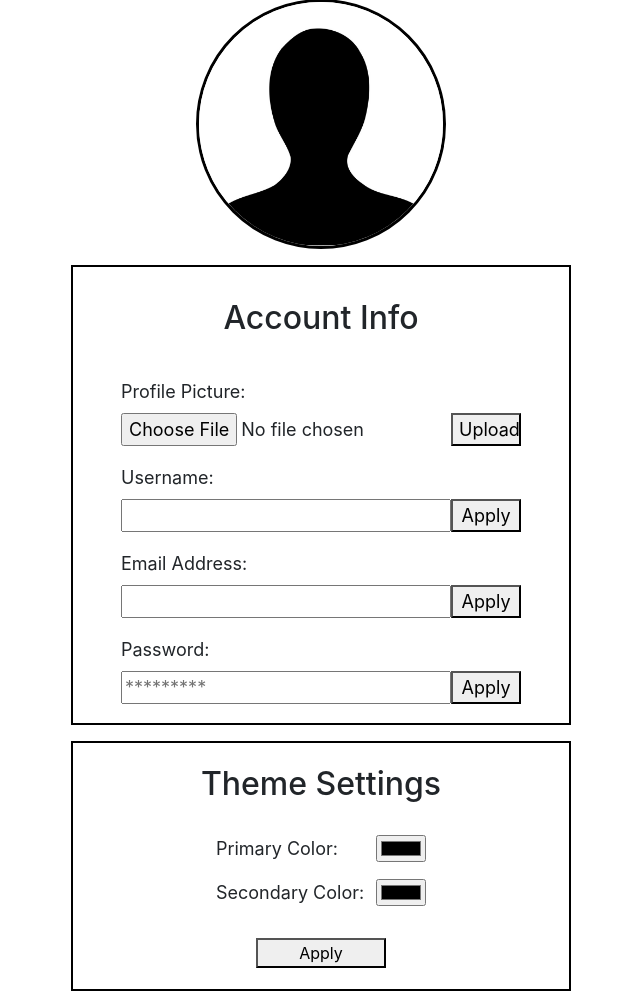
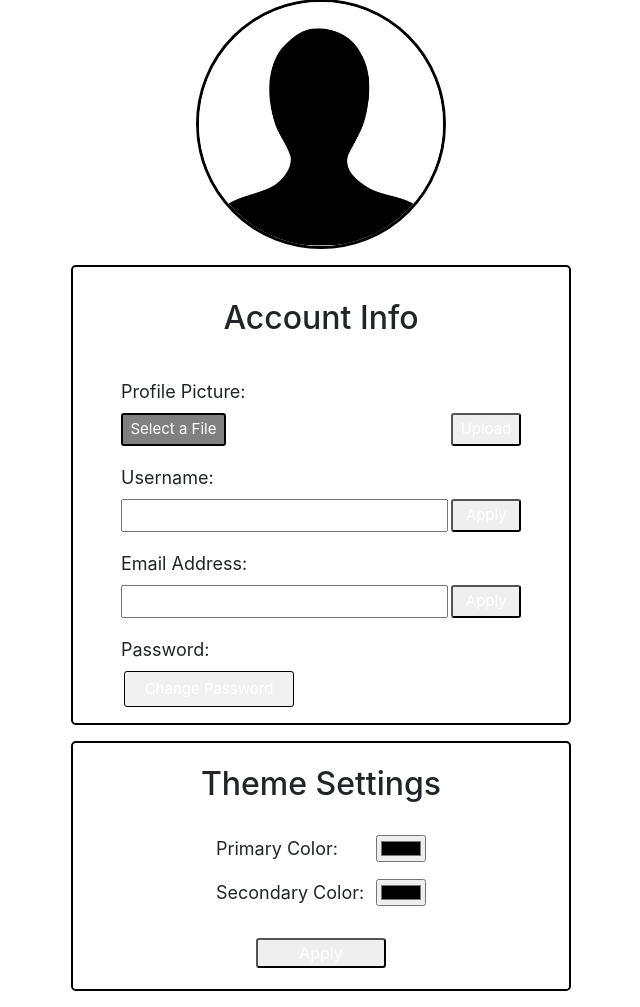
Before and after one commit to IsaiahMars/RestaurantPicker, a Python web app: template RestaurantPicker/app/templates/account.html in a window 1280 px wide. Shown: the part 103-1110 px from the top of the page, without its empty margins (319-959 px from the left). Run offline with Jinja, Linux system fonts and the light colour scheme; the template is opened without the code that fills it, so the values that code supplies are empty; some libraries are stand-ins or nearby versions.

Commit message:
Sprint 1 Finishing Touches
-Added 'change password' modal
-Updated buttons within account settings page to match user's secondary color
-Added redirect links to login and sign up page

```diff
--- a/RestaurantPicker/app/__init__.py
+++ b/RestaurantPicker/app/__init__.py
@@ -6,10 +6,10 @@ from sqlalchemy_utils.functions import database_exists
 
 
 db = SQLAlchemy()                  # Creating the SQLAlchemy class object used to integrate our database into our project
-DB_NAME = 'restaurantpicker'     # Currently, this project requires you to have an existing database hosted locally on your PC.
+DB_NAME = 'restaurantpickerdb'     # Currently, this project requires you to have an existing database hosted locally on your PC.
 DB_ADDRESS = '127.0.0.1'           # You must replace these variables here with the information of said database to establish a connection.
 DB_USER = 'root'
-DB_PASSWORD = 'Magicmonkey6'
+DB_PASSWORD = 'steamyhams123'
 
 
 def createApp():
--- a/RestaurantPicker/app/static/css/base.css
+++ b/RestaurantPicker/app/static/css/base.css
@@ -107,11 +141,15 @@
     height: 250px;
 }
 
+/* ------------------     */
+/* CSS FOR USER INFO FORM */
+
 .account-settings-form {
     width: 500px;
     height: 460px;
     margin: 1em auto;
     border: 2px solid black;
+    border-radius: .3em;
 }
 
 .account-settings-form h2 {
@@ -142,16 +180,74 @@
 }
 
 .account-settings-form .form-item .form-item-input button {
+    border-radius: .2em;
+    margin-left: .2em;
     width: 70px;
+    color: white;
+    font-size: 15px;
+}
+/* CSS FOR USER INFO FORM */
+/* ------------------ */
+/* CSS FOR USER IMAGE UPLOAD */
+.account-settings-form .form-item .form-item-file-input {
+    display: flex;
+    flex-direction: row;
+    justify-content: space-between;
+    width: 400px;
 }
 
-/* ------------------  */
+.account-settings-form .form-item .form-item-file-input button {
+    border-radius: .2em;
+    margin-left: .2em;
+    width: 70px;
+    color: white;
+    font-size: 15px;
+}
 
+.account-settings-form .form-item .form-item-file-input .user-image-input input {
+    display: none;
+}
+
+.account-settings-form .form-item .form-item-file-input .user-image-input label {
+    width: 50px;
+    height: 20px;
+}
+
+.account-settings-form .form-item .form-item-file-input label {
+    margin: auto 0;
+    padding: .2em .5em;
+    background: gray;
+    border: 2px solid black;
+    border-radius: .2em;
+    color: white;
+    font-size: 15px;
+    cursor: pointer;
+}
+/* CSS FOR USER IMAGE UPLOAD */
+/* ------------------        */
+/* CSS FOR PASSWORD MODAL    */
+.account-settings-form .form-item .form-item-input #passwordModal {
+    width: 170px;
+    background-color: rgb(241, 241, 241);
+    border-color: black;
+    color: black;
+}
+
+.modal-body .form-item {
+    display: flex;
+    flex-direction: column;
+    margin: .3em 4em;
+    font-size: 15px;
+}
+/* CSS FOR PASSWORD MODAL */
+/* ------------------     */
+/* CSS FOR THEME SETTINGS */
 .theme-settings-form {
     width: 500px;
     height: 250px;
     margin: 1em auto;
     border: 2px solid black;
+    border-radius: .3em;
 }
 
 .theme-settings-form h2 {
@@ -179,7 +275,9 @@
 }
 
 .theme-settings-form button {
+    margin: 0 auto;
     width: 130px;
-    margin: 0 auto;
+    border-radius: .2em;
+    color: white;
 }
 /*  CSS FOR ACCOUNT SETTINGS PAGE */
--- a/RestaurantPicker/app/templates/account.html
+++ b/RestaurantPicker/app/templates/account.html
@@ -15,9 +15,12 @@
     <form method="POST" enctype="multipart/form-data">      <!-- The rest of these are just basic HTML forms used to edit user information. -->
         <div class="form-item">
             <label for="user-image"> Profile Picture: </label>
-            <div class="form-item-input">
-                <input type="file" id="user-image" name="user-image">
-                <button type="submit" name="update-profile-picture"> Upload </button>
+            <div class="form-item-file-input">
+                <label class="user-image-input" style="background-color: {{ user.secondaryColor }}; border-color: {{ user.secondaryColor }}">
+                    Select a File
+                    <input type="file" id="user-image" name="user-image" >
+                </label>
+                <button type="submit" name="update-profile-picture" style="background-color: {{ user.secondaryColor }}; border-color: {{ user.secondaryColor }}"> Upload </button>
             </div>
         </div>
     </form>
@@ -26,7 +29,7 @@
             <label for="username"> Username: </label>
             <div class="form-item-input">
                 <input type="text" id="username" name="username" placeholder="{{ user.username }}">
-                <button type="submit" name="update-username"> Apply </button>
+                <button type="submit" name="update-username" style="background-color: {{ user.secondaryColor }}; border-color: {{ user.secondaryColor }}"> Apply </button>
             </div>
         </div>
     </form>
@@ -35,24 +38,61 @@
             <label for="email"> Email Address: </label>
             <div class="form-item-input">
                 <input type="email" id="email" name="email" placeholder="{{ user.email }}">
-                <button type="submit" name="update-email"> Apply </button>
+                <button type="submit" name="update-email" style="background-color: {{ user.secondaryColor }}; border-color: {{ user.secondaryColor }}"> Apply </button>
             </div>
 
         </div>
     </form>
-    <form method="POST">
+    <form>
         <div class="form-item">
             <label for="password"> Password: </label>
             <div class="form-item-input">
-                <input type="password" id="password" name="password" placeholder="*********">
-                <button type="submit" name="update-password"> Apply </button>
+                <button type="button" id="passwordModal" class="btn btn-primary text-white" data-toggle="modal" data-target="#exampleModalCenter" style="background-color: {{ user.secondaryColor }}; border-color: {{ user.secondaryColor }}"> Change Password </button>
             </div>
         </div>
     </form>
+    <!-- Modal -->
+    <!-- https://getbootstrap.com/docs/4.0/components/modal/ -->
+    <div class="modal fade" id="exampleModalCenter" tabindex="-1" role="dialog" aria-labelledby="exampleModalCenterTitle" aria-hidden="true">
+        <div class="modal-dialog modal-dialog-centered" role="document">
+        <div class="modal-content">
+            <div class="modal-header">
+            <h5 class="modal-title" id="exampleModalLongTitle"> Change Password </h5>
+            <button type="button" class="close" data-dismiss="modal" aria-label="Close">
+                <span aria-hidden="true">&times;</span>
+            </button>
+            </div>
+            <div class="modal-body">
+                <form method="POST">
+                    <div class="form-item">
+                        <label for="current-password"> Current Password: </label>
+                        <div class="form-item-input">
+                            <input type="password" id="current-password" name="current-password" placeholder="*********">
+                        </div>
+                    </div>
+                    <div class="form-item">
+                        <label for="new-password1"> New Password: </label>
+                        <div class="form-item-input">
+                            <input type="password" id="new-password1" name="new-password1">
+                        </div>
+                    </div>
+                    <div class="form-item">
+                        <label for="new-password2"> Confirm New Password: </label>
+                        <div class="form-item-input">
+                            <input type="password" id="new-password2" name="new-password2">
+                        </div>
+                    </div>
+                    <br/>
+                    <div class="modal-footer">
+                        <button type="submit" name="update-password" class="btn btn-primary m-auto w-25" style="background-color: {{ user.secondaryColor }}; border-color: {{ user.secondaryColor }}"> Apply </button>
+                    </div>
+                </form>
+            </div>
+        </div>
+        </div>
+    </div>
+</div>
 
-
-
-</div>
 <div class="theme-settings-form">
     <h2> Theme Settings </h2>
     <form method="POST">
@@ -67,8 +107,9 @@
 
         <br />
 
-        <button type="submit" name="update-theme"> Apply </button>
+        <button type="submit" name="update-theme" style="background-color: {{ user.secondaryColor }}; border-color: {{ user.secondaryColor }}"> Apply </button>
     </form>
 
 </div>
+
 {% endblock %}
--- a/RestaurantPicker/app/templates/base.html
+++ b/RestaurantPicker/app/templates/base.html
@@ -19,7 +19,6 @@
 
     <link rel="stylesheet" href="../static/css/base.css">
 
-
     <title> {% block title %} Title {% endblock %} </title>
 </head>
 <body>
@@ -33,6 +32,11 @@
           </button>
           <div class="dropdown-menu" aria-labelledby="dropdownMenuButton">
             <a class="dropdown-item" href="/"> Home </a>
+            <a class="dropdown-item" href="/locations"> Map </a>
+            {% if user.is_authenticated %}
+            <a class="dropdown-item" href="/randomizer"> Randomizer </a>
+            <a class="dropdown-item" href="/questionnaire"> Questionnaire </a>
+            {% endif %}
           </div>
         </div>
       </li>
@@ -41,7 +45,7 @@
           {% if user.is_authenticated and user.userImage == "default"%}
             <img src="../static/resources/blank_user.jpg" alt="User">
           {% elif user.is_authenticated %}
-            <img src="{{ userImageURL }}"alt="User">
+            <img src="{{ userImageURL }}" alt="User">
           {% else %}
             <img src="../static/resources/blank_user.jpg" alt="User">
           {% endif %}
@@ -50,9 +54,11 @@
           <button class="btn btn-md btn-secondary dropdown-toggle" type="button" id="dropdownMenuButton" data-toggle="dropdown" aria-haspopup="true" aria-expanded="false" style="background-color: {{ user.secondaryColor }}; border-color: {{ user.secondaryColor }};">
             Account
           </button>
-          <div class="dropdown-menu" aria-labelledby="dropdownMenuButton">
-          {% if user.is_authenticated %}                                            <!-- Jinja statement templates used to check if a user is logged in, this works thanks   -->
-            <a class="dropdown-item" href="/account-settings"> Settings </a>        <!-- to UserMixin and because 'user=current_user' is passed in every route our navbar is -->
+          <div class="dropdown-menu dropdown-menu-right mt-2" aria-labelledby="dropdownMenuButton">
+          {% if user.is_authenticated %}
+            <a class="dropdown-item" href="/account-settings"> Settings </a>
+            <a class="dropdown-item" href="/recently-viewed"> Recently Viewed </a>  <!-- Jinja statement templates used to check if a user is logged in, this works thanks   -->
+            <a class="dropdown-item" href="/my-reviews"> My Reviews </a>            <!-- to UserMixin and because 'user=current_user' is passed in every route our navbar is -->
             <a class="dropdown-item" href="/logout"> Sign Out </a>                  <!-- extended by. This if/else statement simply changes the links contained within the   -->
           {% else %}                                                                <!-- navbar dropdowns based on whether a user is logged in or not.                       -->
             <a class="dropdown-item" href="/login"> Log In </a>
@@ -90,7 +96,6 @@
     {% endblock %}
 
 
-
     <!-- Bootstrap CSS Scripts -->
     <script
       src="https://code.jquery.com/jquery-3.2.1.slim.min.js"
--- /dev/null
+++ b/RestaurantPicker/app/templates/locations.html
@@ -0,0 +1,5 @@
+{% extends "base.html" %} {% block title %} Map {% endblock%} <!-- Title block containing page title -->
+
+{% block content%} <!-- Content block containing header tag -->
+    <h1>This is the map page</h1>
+{% endblock %}
--- a/RestaurantPicker/app/templates/login.html
+++ b/RestaurantPicker/app/templates/login.html
@@ -18,5 +18,9 @@
             <button type="submit"> Log In </button>
         </form>
     </div>
+    <div class="sign-up-redirect">
+        <h4> Don't have an account?</h4>
+        <a href="/sign-up"> Create one here. </a>
+    </div>
 
 {% endblock %}
--- /dev/null
+++ b/RestaurantPicker/app/templates/my-reviews.html
@@ -0,0 +1,5 @@
+{% extends "base.html" %} {% block title %} My Reviews {% endblock%} <!-- Title block containing page title -->
+
+{% block content%} <!-- Content block containing header tag -->
+    <h1>This is the page to display user reviews </h1>
+{% endblock %}
--- /dev/null
+++ b/RestaurantPicker/app/templates/questionnaire.html
@@ -0,0 +1,5 @@
+{% extends "base.html" %} {% block title %} Questionnaire {% endblock%} <!-- Title block containing page title -->
+
+{% block content%} <!-- Content block containing header tag -->
+    <h1>This is the questionnaire page</h1>
+{% endblock %}
--- /dev/null
+++ b/RestaurantPicker/app/templates/randomizer.html
@@ -0,0 +1,5 @@
+{% extends "base.html" %} {% block title %} Randomizer {% endblock%} <!-- Title block containing page title -->
+
+{% block content%} <!-- Content block containing header tag -->
+    <h1>This is the randomizer page</h1>
+{% endblock %}
--- /dev/null
+++ b/RestaurantPicker/app/templates/recently-viewed.html
@@ -0,0 +1,5 @@
+{% extends "base.html" %} {% block title %} Recently Viewed {% endblock%} <!-- Title block containing page title -->
+
+{% block content%} <!-- Content block containing header tag -->
+    <h1>This is the recently viewed page</h1>
+{% endblock %}
--- a/RestaurantPicker/app/templates/sign-up.html
+++ b/RestaurantPicker/app/templates/sign-up.html
@@ -26,5 +26,9 @@
             <button type="submit"> Sign Up </button>
         </form>
     </div>
+    <div class="login-redirect">
+        <h4> Already have an account? </h4>
+        <a href="/login"> Log in here. </a>
+    </div>
 
 {% endblock %}
```
Also changed, not shown: other parts of RestaurantPicker/app/static/css/base.css (+41 -7 lines), RestaurantPicker/app/auth.py (+22 -6 lines), RestaurantPicker/app/templates/restaurant.html (added, +9 -0 lines), RestaurantPicker/app/views.py (+35 -1 lines), README.txt.
